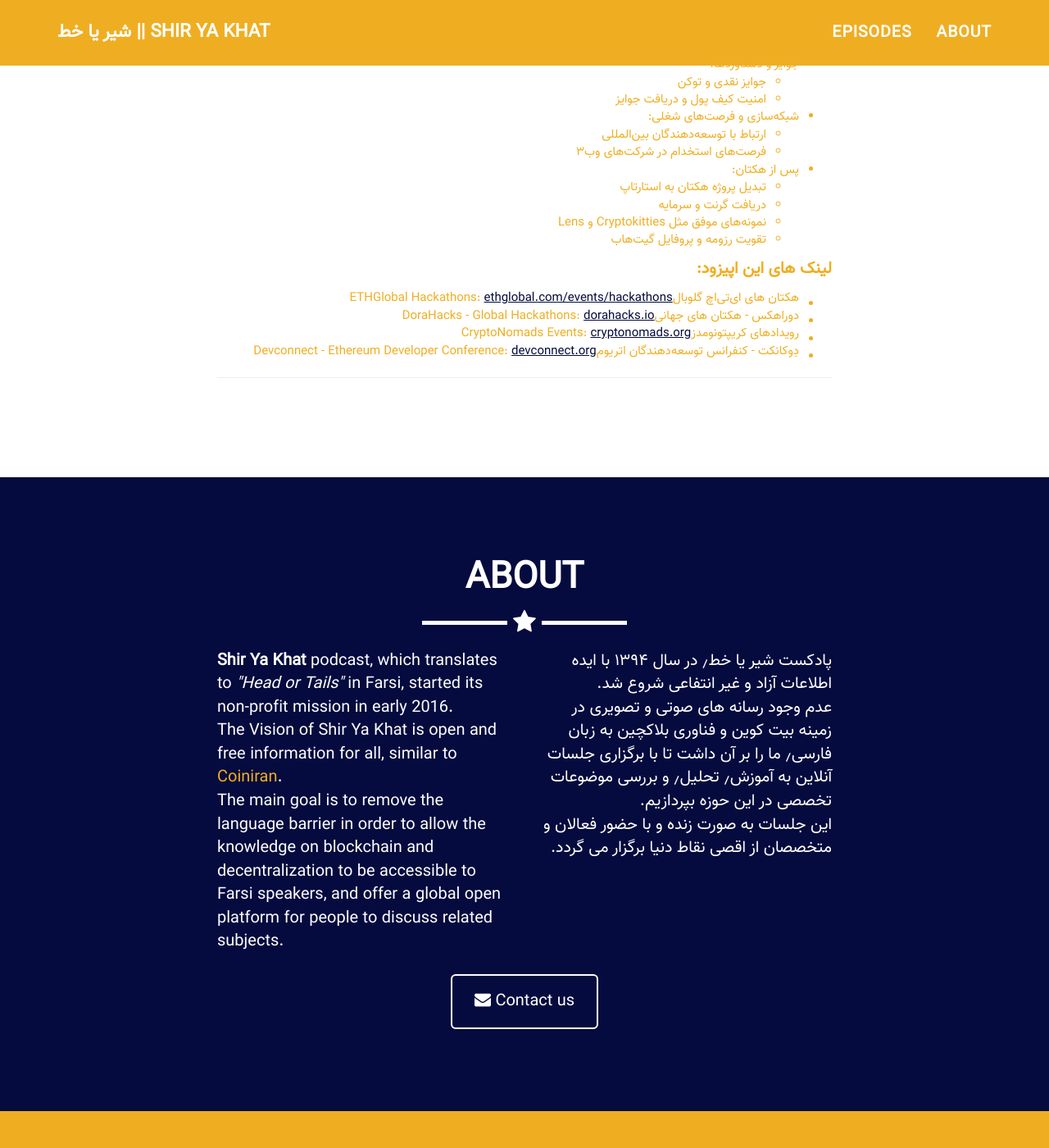
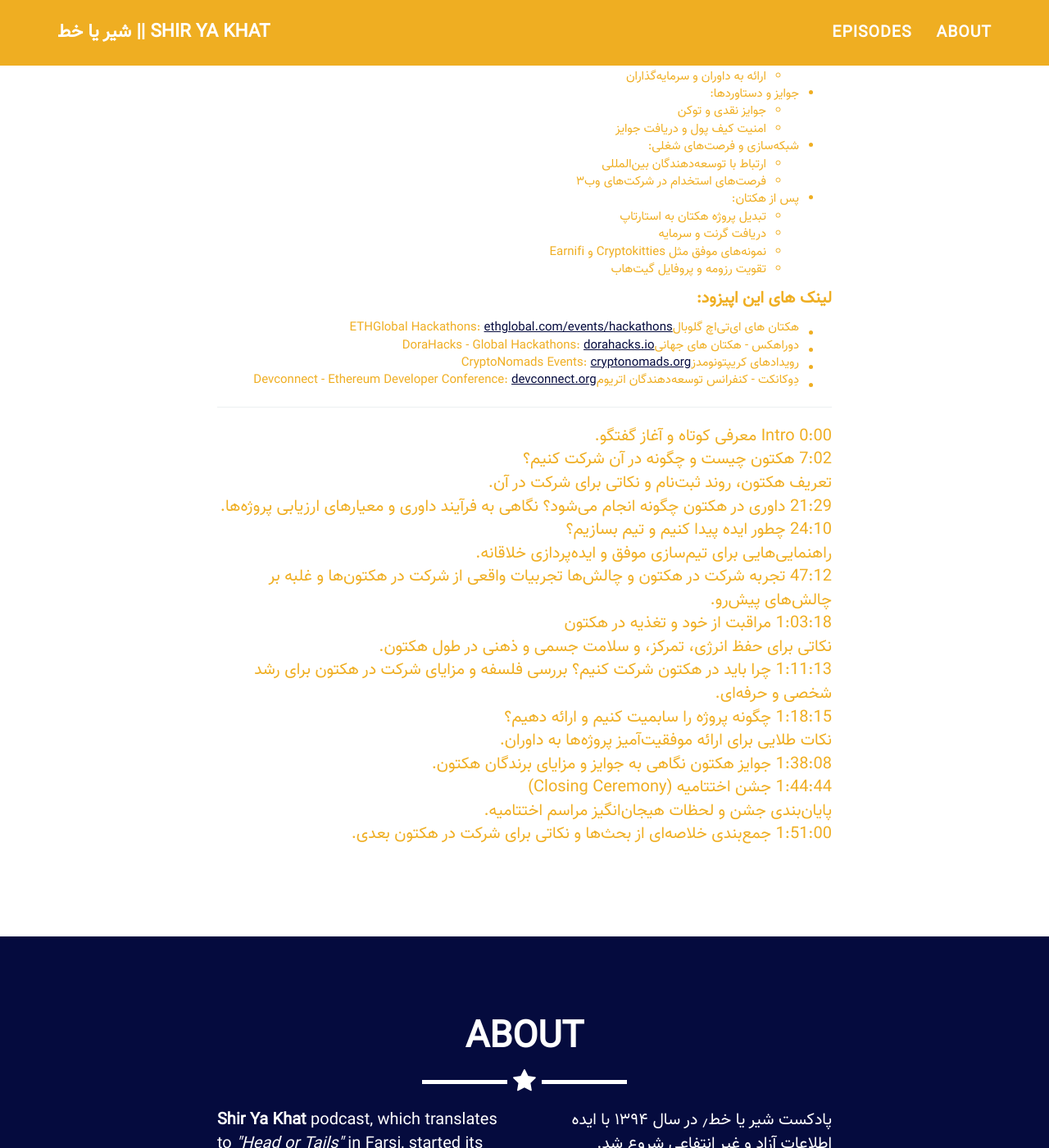
Before and after one commit to shiryakhat/website, a Jekyll site: the page built from _posts/2025-01-14-hackathons.md, in a window 1280 px wide and 1400 px high, scrolled down 2459 px. Shown: the whole window at 82% size. Built offline with Jekyll 4.4.1, drawn with Linux system fonts in a browser that asks for light colours; some of the changed text lies outside the part shown.

Commit message:
final commit including linkes

```diff
--- a/_posts/2025-01-14-hackathons.md
+++ b/_posts/2025-01-14-hackathons.md
@@ -31,7 +33,7 @@ castbox:
 
 **[فصل هفتم - قسمت سوم](https://shiryakhat.net/2025/01/hackathons.html)**
 
-**راهنمای جامع شرکت در هکتان‌های وب۳ و بلاکچین | و یا چگونه در یک هفته هزاران دلار به دست بیاورید؟**
+**راهنمای جامع شرکت در هکتان‌های وب۳ و بلاکچین٫ یا٫ چگونه در یک هفته هزاران دلار به دست بیاورید؟**
 
 -------------------------------------------------------
 
@@ -81,7 +83,7 @@ castbox:
 * پس از هکتان:
   * تبدیل پروژه هکتان به استارتاپ
   * دریافت گرنت و سرمایه
-  * نمونه‌های موفق مثل Cryptokitties و Lens
+  * نمونه‌های موفق مثل Cryptokitties و Earnifi
   * تقویت رزومه و پروفایل گیت‌هاب
 
 
@@ -93,3 +95,20 @@ castbox:
 * دِوکانکت - کنفرانس توسعه‌دهندگان اتریوم | Devconnect - Ethereum Developer Conference: [devconnect.org](https://devconnect.org/)
 
 -----------------------------------------------------------------------
+
+0:00      Intro  معرفی کوتاه و آغاز گفتگو.
+7:02      هکتون چیست و چگونه در آن شرکت کنیم؟
+تعریف هکتون، روند ثبت‌نام و نکاتی برای شرکت در آن.
+21:29     داوری در هکتون چگونه انجام می‌شود؟  نگاهی به فرآیند داوری و معیارهای ارزیابی پروژه‌ها.
+24:10     چطور ایده پیدا کنیم و تیم بسازیم؟
+راهنمایی‌هایی برای تیم‌سازی موفق و ایده‌پردازی خلاقانه.
+47:12     تجربه شرکت در هکتون و چالش‌ها  تجربیات واقعی از شرکت در هکتون‌ها و غلبه بر چالش‌های پیش‌رو.
+1:03:18  مراقبت از خود و تغذیه در هکتون
+نکاتی برای حفظ انرژی، تمرکز، و سلامت جسمی و ذهنی در طول هکتون.
+1:11:13  چرا باید در هکتون شرکت کنیم؟  بررسی فلسفه و مزایای شرکت در هکتون برای رشد شخصی و حرفه‌ای.
+1:18:15  چگونه پروژه را سابمیت کنیم و ارائه دهیم؟
+نکات طلایی برای ارائه موفقیت‌آمیز پروژه‌ها به داوران.
+1:38:08  جوایز هکتون  نگاهی به جوایز و مزایای برندگان هکتون.
+1:44:44  جشن اختتامیه (Closing Ceremony)
+پایان‌بندی جشن و لحظات هیجان‌انگیز مراسم اختتامیه.
+1:51:00  جمع‌بندی  خلاصه‌ای از بحث‌ها و نکاتی برای شرکت در هکتون بعدی.
```
Also changed, not shown: other parts of _posts/2025-01-14-hackathons.md (+7 -5 lines).
